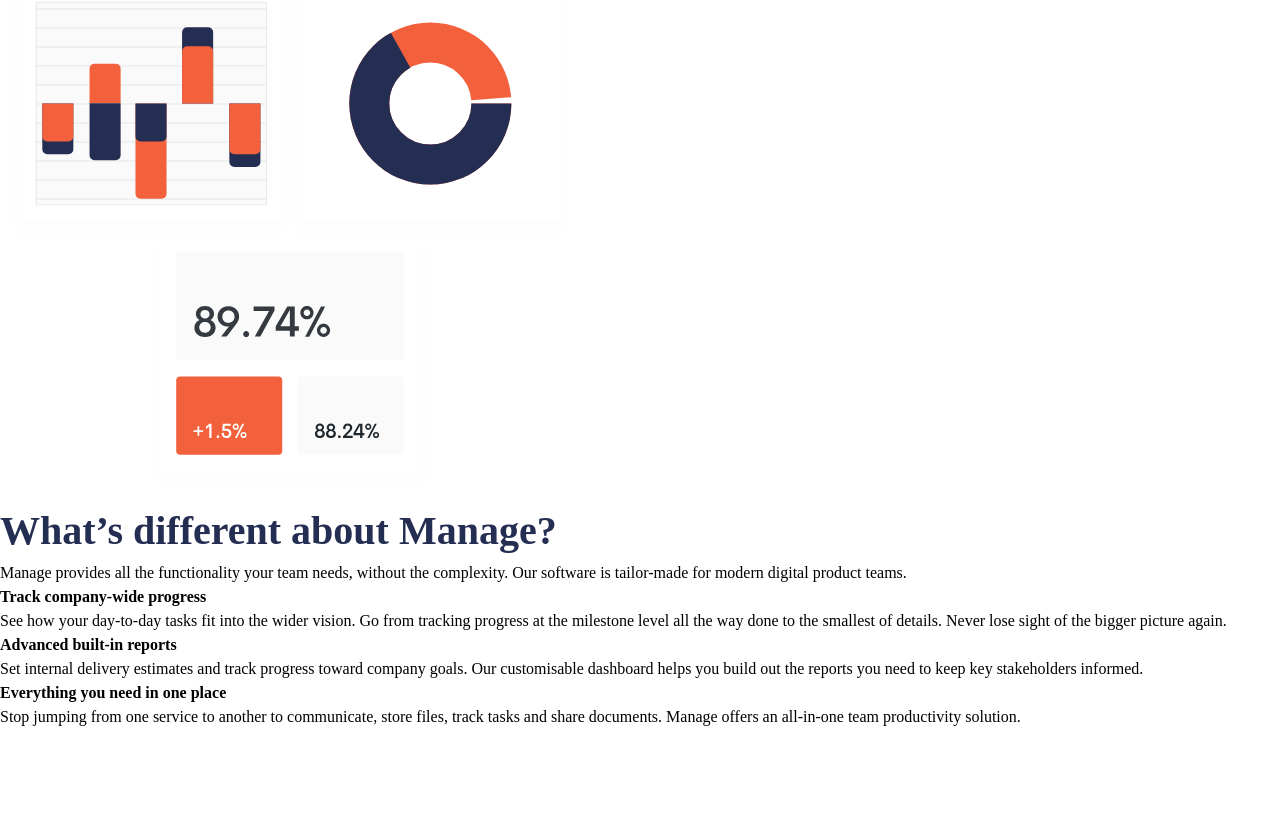
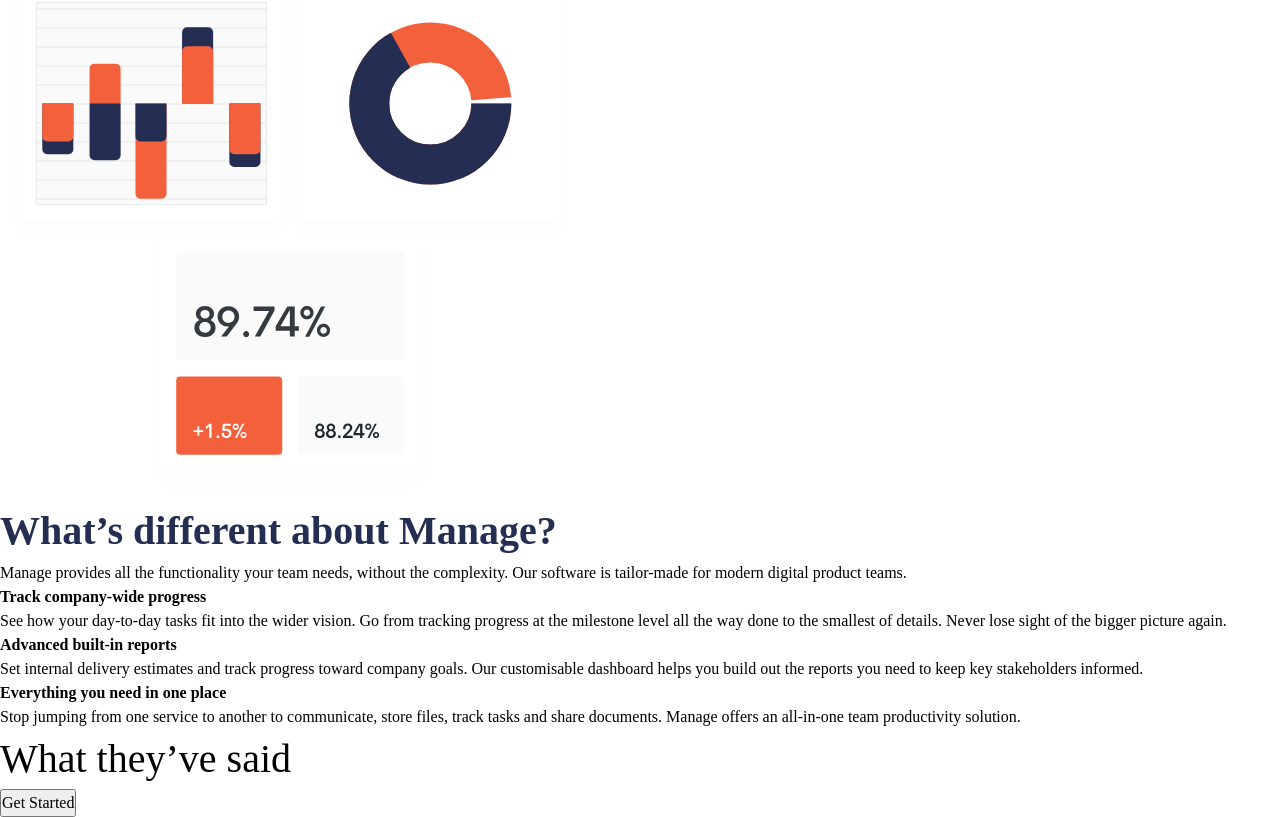
Before and after one commit to DorKatzir/manage-landing-page, a website built with Vite: page index.html in a window 1280 px wide. Shown: the part 332-1149 px from the top of the page. Before the commit the page ends 1061 px from the top, so only its background shows below. Built offline with nearby package versions, Linux system fonts and the light colour scheme.

Commit message:
Creating carousel  section

```diff
--- a/index.html
+++ b/index.html
@@ -98,6 +98,19 @@
         </div>
       </section>
 
+      <!-- carousel section -->
+      <section class="carousel">
+        <h2 class="fs-secondary-heading">
+          What they’ve said
+        </h2>
+        <!--  Carousel Here -->
+        <button class="button">
+          Get Started
+        </button>
+      </section>
+
+
+
 
 
     </main>
```
